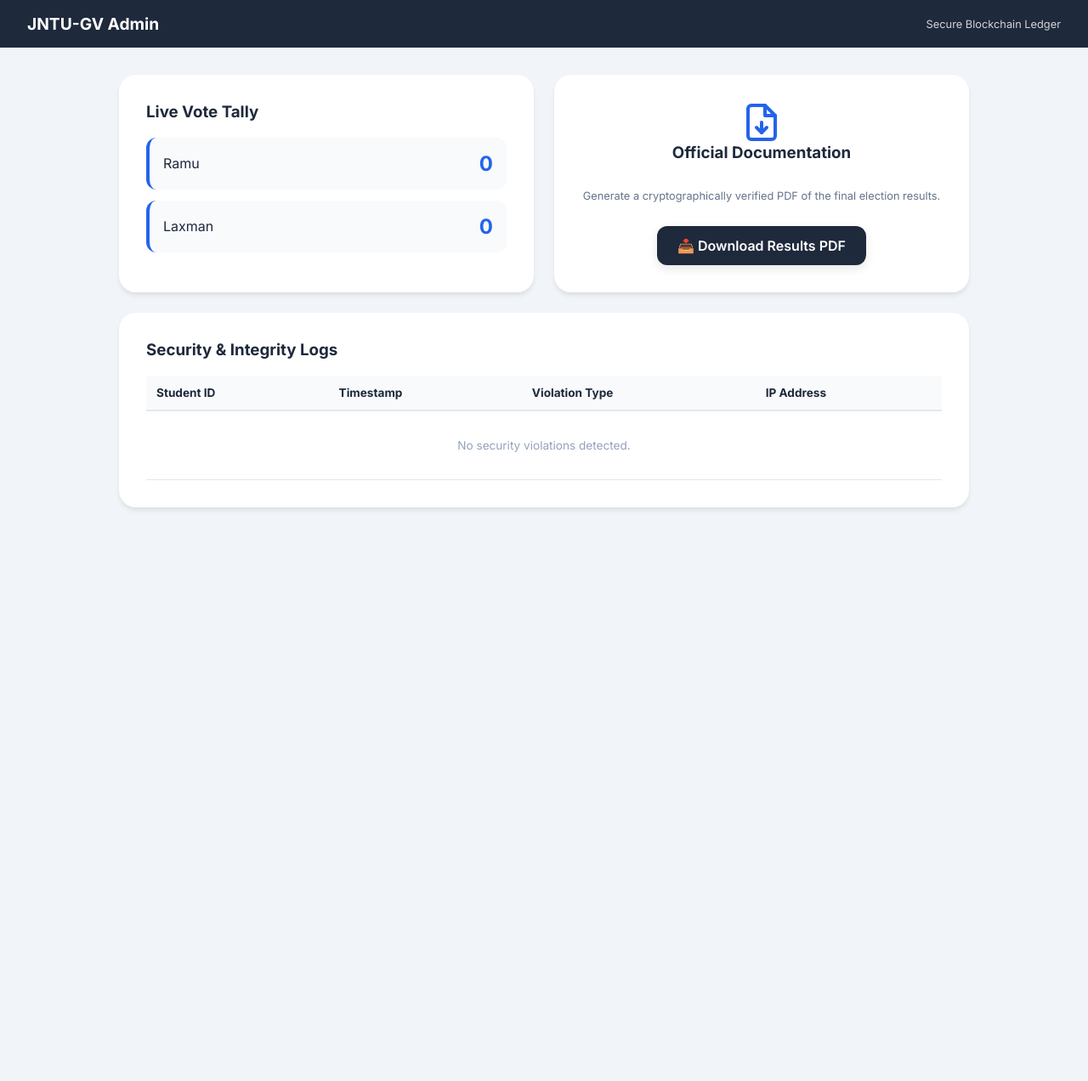
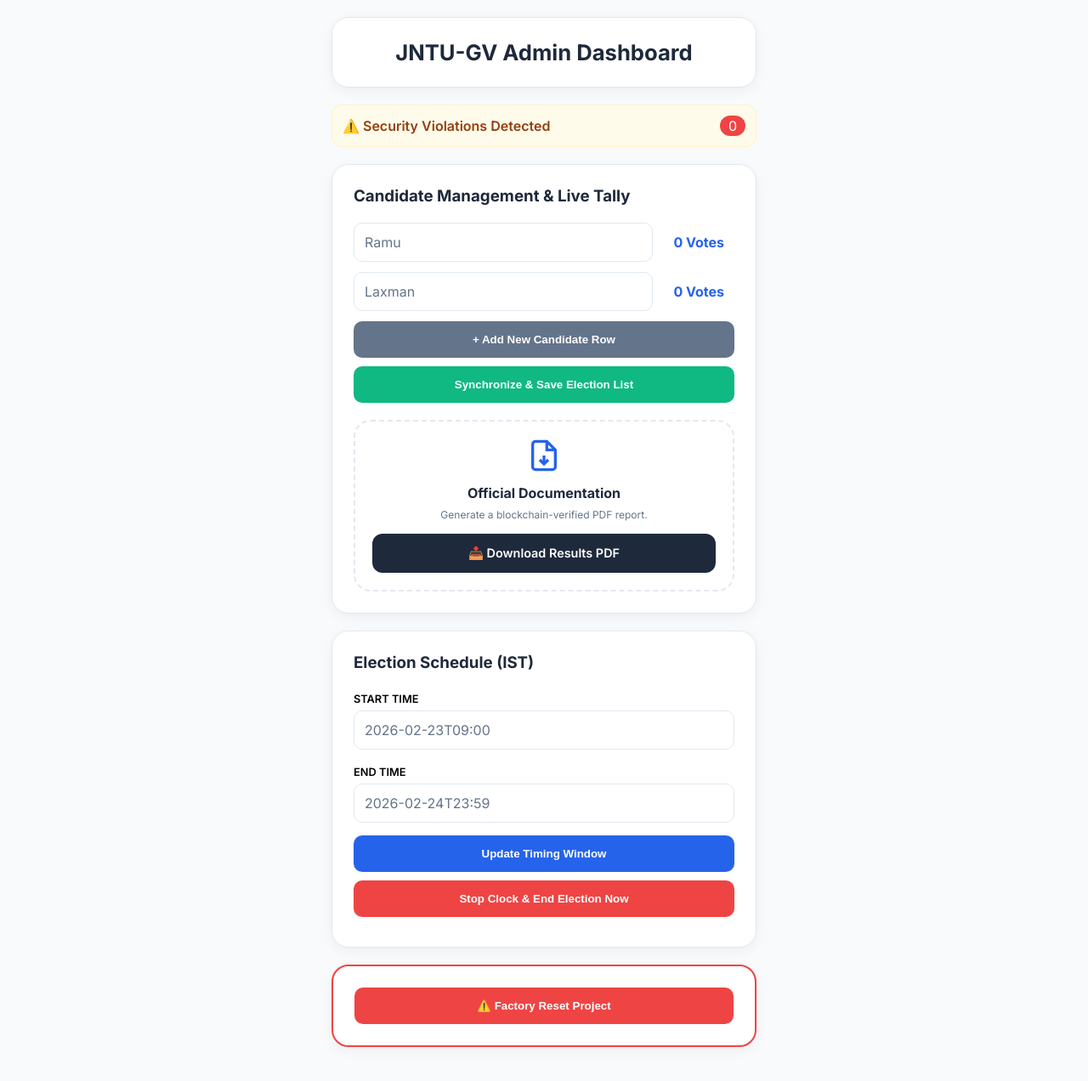
Before and after one commit to prudhvi16131/jntugv-voting-system, a Flask app: page /admin-results/JNTUGV_SECRET in a window 1280 px wide. Shown: the whole page at 85% size. Before the commit the page ends 600 px from the top, so only its background shows below. Run offline with Flask 3, Linux system fonts and the light colour scheme.

Commit message:
Integrated PDF report download and Pic 1 admin styling

```diff
--- a/app.py
+++ b/app.py
@@ -6,7 +6,7 @@ import pytz
 from io import BytesIO
 from flask import Flask, render_template, request, jsonify, make_response
 
-# PDF Library
+# PDF Libraries
 from reportlab.pdfgen import canvas
 from reportlab.lib.pagesizes import letter
 from reportlab.lib import colors
@@ -87,6 +87,7 @@ def cast_vote():
     student_id = request.form.get('student_id', '').upper().strip()
     candidate = request.form.get('candidate')
 
+    # IP Cleaning
     raw_ip = request.headers.get('X-Forwarded-For', request.remote_addr)
     user_ip = raw_ip.split(',')[0].strip() if raw_ip and ',' in raw_ip else raw_ip
 
@@ -118,9 +119,10 @@ def audit_portal():
             if result: break
     return render_template('audit.html', searched_id=searched_id, result=result)
 
-# --- NEW: PDF DOWNLOAD ROUTE ---
+# --- PDF REPORT DOWNLOAD ROUTE ---
 @app.route(f'/download-results/{ADMIN_SECRET}')
 def download_results():
+    symbol_map = {c['name']: c['symbol'] for c in ELECTION_SETTINGS["candidates"]}
     vote_counts = {c['name']: blockchain.get_vote_count(c['name']) for c in ELECTION_SETTINGS["candidates"]}
     total_votes = sum(vote_counts.values())
     winner = max(vote_counts, key=vote_counts.get) if total_votes > 0 else "N/A"
@@ -129,28 +131,54 @@ def download_results():
     p = canvas.Canvas(buffer, pagesize=letter)
     width, height = letter
 
-    p.setFillColor(colors.HexColor("#1e293b"))
-    p.setFont("Helvetica-Bold", 22)
-    p.drawCentredString(width/2, height - 60, "JNTU-GV E-VOTING REPORT")
+    # Theme Colors
+    slate_dark = colors.HexColor("#1e293b")
+    blue_accent = colors.HexColor("#2563eb")
+    slate_light = colors.HexColor("#64748b")
 
+    # Header
+    p.setFillColor(slate_dark)
+    p.rect(0, height - 100, width, 100, fill=1, stroke=0)
+    p.setFillColor(colors.white)
+    p.setFont("Helvetica-Bold", 24)
+    p.drawString(50, height - 60, "OFFICIAL ELECTION REPORT")
     p.setFont("Helvetica", 10)
-    p.setFillColor(colors.grey)
-    p.drawCentredString(width/2, height - 80, f"Generated: {datetime.now(IST).strftime('%d/%m/%Y %H:%M:%S')} IST")
+    p.drawString(50, height - 80, f"JNTU-GV Blockchain Ledger | Generated: {datetime.now(IST).strftime('%d %b %Y, %H:%M')}")
 
-    p.setStrokeColor(colors.HexColor("#2563eb"))
-    p.line(50, height - 100, width - 50, height - 100)
-
+    # Summary
     p.setFillColor(colors.black)
     p.setFont("Helvetica-Bold", 14)
-    p.drawString(50, height - 140, "Election Summary")
+    p.drawString(50, height - 150, "ELECTION SUMMARY")
+    p.setStrokeColor(blue_accent)
+    p.line(50, height - 155, 200, height - 155)
+
+    # Winner Box
+    p.setFillColor(colors.HexColor("#f1f5f9"))
+    p.roundRect(50, height - 230, width - 100, 60, 10, fill=1, stroke=0)
+    p.setFillColor(slate_dark)
+    p.setFont("Helvetica-Bold", 12)
+    p.drawString(70, height - 195, "DECLARED WINNER:")
+    p.setFillColor(blue_accent)
+    p.setFont("Helvetica-Bold", 20)
+    winner_symbol = symbol_map.get(winner, "")
+    p.drawString(70, height - 218, f"{winner_symbol} {winner.upper()}")
+
+    # Table
+    y = height - 300
+    p.setFillColor(slate_dark)
+    p.setFont("Helvetica-Bold", 12)
+    p.drawString(50, y, "SYMBOL & CANDIDATE NAME")
+    p.drawRightString(width - 50, y, "VOTE COUNT")
+    p.line(50, y - 5, width - 50, y - 5)
+
+    y -= 35
     p.setFont("Helvetica", 12)
-    p.drawString(70, height - 165, f"Total Votes Polled: {total_votes}")
-    p.drawString(70, height - 185, f"Official Winner: {winner}")
-
-    y = height - 260
+    p.setFillColor(colors.black)
     for name, count in vote_counts.items():
-        p.drawString(60, y, f"{name}: {count} Votes")
-        y -= 25
+        symbol = symbol_map.get(name, "")
+        p.drawString(50, y, f"{symbol}  {name}")
+        p.drawRightString(width - 50, y, str(count))
+        y -= 35
 
     p.showPage()
     p.save()
@@ -158,7 +186,7 @@ def download_results():
     buffer.close()
 
     response = make_response(pdf)
-    response.headers['Content-Disposition'] = f"attachment; filename=Results.pdf"
+    response.headers['Content-Disposition'] = "attachment; filename=Election_Results_Final.pdf"
     response.headers['Content-Type'] = 'application/pdf'
     return response
 
--- a/templates/results.html
+++ b/templates/results.html
@@ -3,182 +3,186 @@
 <head>
     <meta charset="UTF-8">
     <meta name="viewport" content="width=device-width, initial-scale=1.0">
-    <title>Admin Dashboard | JNTU-GV</title>
+    <title>JNTU-GV | Admin Dashboard</title>
     <link href="https://fonts.googleapis.com/css2?family=Inter:wght@400;600;700&display=swap" rel="stylesheet">
     <style>
-        :root {
-            --primary-dark: #1e293b;
-            --accent-blue: #2563eb;
-            --bg-light: #f1f5f9;
-        }
-
+        /* DESIGN FROM PIC 1 */
         body {
             margin: 0;
             font-family: 'Inter', sans-serif;
-            background-color: var(--bg-light);
-            color: var(--primary-dark);
+            background-color: #f8fafc;
+            display: flex;
+            justify-content: center;
+            padding: 20px;
         }
 
-        .navbar {
-            background: var(--primary-dark);
-            color: white;
-            padding: 1rem 2rem;
+        .dashboard-container {
+            width: 100%;
+            max-width: 500px;
+        }
+
+        .header-card {
+            background: white;
+            padding: 25px;
+            border-radius: 20px;
+            text-align: center;
+            box-shadow: 0 4px 15px rgba(0,0,0,0.05);
+            margin-bottom: 20px;
+            border: 1px solid #e2e8f0;
+        }
+
+        .header-card h1 {
+            margin: 0;
+            font-size: 1.6rem;
+            color: #1e293b;
+        }
+
+        .status-alert {
+            background: #fffbeb;
+            border: 1px solid #fef3c7;
+            padding: 12px;
+            border-radius: 12px;
             display: flex;
             justify-content: space-between;
             align-items: center;
+            margin-bottom: 20px;
         }
 
-        .container {
-            max-width: 1000px;
-            margin: 2rem auto;
-            padding: 0 1rem;
+        .section-card {
+            background: white;
+            padding: 25px;
+            border-radius: 20px;
+            box-shadow: 0 4px 15px rgba(0,0,0,0.05);
+            margin-bottom: 20px;
+            border: 1px solid #e2e8f0;
         }
 
-        .admin-grid {
-            display: grid;
-            grid-template-columns: 1fr 1fr;
-            gap: 1.5rem;
+        .section-card h3 {
+            margin-top: 0;
+            margin-bottom: 20px;
+            color: #1e293b;
         }
 
-        .admin-card {
-            background: white;
-            padding: 2rem;
-            border-radius: 20px;
-            box-shadow: 0 4px 6px -1px rgba(0,0,0,0.1);
+        /* VOTE ITEM DESIGN FROM PIC 1 */
+        .vote-row {
+            display: flex;
+            align-items: center;
+            gap: 12px;
+            margin-bottom: 12px;
         }
 
-        .full-width { grid-column: 1 / -1; }
-
-        h2, h3 { margin-top: 0; }
-
-        .vote-item {
-            display: flex;
-            justify-content: space-between;
-            align-items: center;
-            padding: 1rem;
-            background: #f8fafc;
-            border-radius: 12px;
-            margin-bottom: 0.8rem;
-            border-left: 4px solid var(--accent-blue);
+        .candidate-box {
+            flex: 1;
+            padding: 12px;
+            border: 1px solid #e2e8f0;
+            border-radius: 10px;
+            color: #64748b;
         }
 
-        .vote-count {
-            font-size: 1.5rem;
+        .vote-count-display {
+            padding: 12px;
             font-weight: 700;
-            color: var(--accent-blue);
+            color: #2563eb;
+            min-width: 60px;
+            text-align: right;
         }
 
-        .log-table {
-            width: 100%;
-            border-collapse: collapse;
-            margin-top: 1rem;
-            font-size: 0.85rem;
+        /* DOCUMENTATION COLUMN DESIGN FROM PIC 2 */
+        .doc-column {
+            background: #ffffff;
+            border: 2px dashed #e2e8f0;
+            padding: 20px;
+            border-radius: 20px;
+            text-align: center;
+            margin-top: 10px;
         }
 
-        .log-table th {
-            text-align: left;
-            padding: 0.75rem;
-            background: #f8fafc;
-            border-bottom: 2px solid #e2e8f0;
-        }
-
-        .log-table td {
-            padding: 0.75rem;
-            border-bottom: 1px solid #e2e8f0;
-        }
-
-        .badge {
-            padding: 0.25rem 0.6rem;
-            border-radius: 99px;
-            font-size: 0.7rem;
-            font-weight: 600;
-        }
-
-        .badge-red { background: #fee2e2; color: #991b1b; }
-
-        /* PDF Button Styling */
         .btn-download {
-            display: inline-block;
-            background: var(--primary-dark);
+            display: block;
+            background: #1e293b;
             color: white;
-            padding: 0.8rem 1.5rem;
+            padding: 14px;
             border-radius: 12px;
             text-decoration: none;
             font-weight: 600;
-            margin-top: 1rem;
-            transition: all 0.3s ease;
-            box-shadow: 0 4px 12px rgba(0,0,0,0.1);
+            font-size: 0.9rem;
+            margin-top: 15px;
+            transition: 0.2s;
         }
 
         .btn-download:hover {
-            background: var(--accent-blue);
-            transform: translateY(-2px);
+            background: #334155;
         }
+
+        /* BUTTONS FROM PIC 1 */
+        .btn-action {
+            width: 100%;
+            padding: 14px;
+            border-radius: 10px;
+            border: none;
+            font-weight: 600;
+            margin-bottom: 10px;
+            cursor: pointer;
+        }
+
+        .btn-sync { background: #10b981; color: white; }
+        .btn-timing { background: #2563eb; color: white; }
+        .btn-stop { background: #ef4444; color: white; }
     </style>
 </head>
 <body>
 
-<div class="navbar">
-    <div style="font-weight: 700; font-size: 1.2rem;">JNTU-GV Admin</div>
-    <div style="font-size: 0.8rem; opacity: 0.8;">Secure Blockchain Ledger</div>
-</div>
+<div class="dashboard-container">
+    <div class="header-card">
+        <h1>JNTU-GV Admin Dashboard</h1>
+    </div>
 
-<div class="container">
-    <div class="admin-grid">
+    <div class="status-alert">
+        <span style="color: #92400e; font-weight: 600;">⚠️ Security Violations Detected</span>
+        <span style="background: #ef4444; color: white; padding: 2px 10px; border-radius: 50px;">{{ logs|length }}</span>
+    </div>
 
-        <div class="admin-card">
-            <h3>Live Vote Tally</h3>
-            {% for name, count in vote_counts.items() %}
-            <div class="vote-item">
-                <span>{{ name }}</span>
-                <span class="vote-count">{{ count }}</span>
-            </div>
-            {% endfor %}
+    <div class="section-card">
+        <h3>Candidate Management & Live Tally</h3>
+        {% for name, count in vote_counts.items() %}
+        <div class="vote-row">
+            <div class="candidate-box">{{ name }}</div>
+            <div class="vote-count-display">{{ count }} Votes</div>
         </div>
+        {% endfor %}
 
-        <div class="admin-card" style="display: flex; flex-direction: column; justify-content: center; align-items: center; text-align: center;">
-            <svg width="48" height="48" viewBox="0 0 24 24" fill="none" stroke="#2563eb" stroke-width="2" stroke-linecap="round" stroke-linejoin="round">
+        <button class="btn-action" style="background: #64748b; color: white;">+ Add New Candidate Row</button>
+        <button class="btn-action btn-sync">Synchronize & Save Election List</button>
+
+        <div class="doc-column">
+            <svg width="40" height="40" viewBox="0 0 24 24" fill="none" stroke="#2563eb" stroke-width="2" style="margin-bottom: 10px;">
                 <path d="M14 2H6a2 2 0 0 0-2 2v16a2 2 0 0 0 2 2h12a2 2 0 0 0 2-2V8z"></path>
                 <polyline points="14 2 14 8 20 8"></polyline>
                 <line x1="12" y1="18" x2="12" y2="12"></line>
                 <polyline points="9 15 12 18 15 15"></polyline>
             </svg>
-            <h3>Official Documentation</h3>
-            <p style="font-size: 0.8rem; color: #64748b;">Generate a cryptographically verified PDF of the final election results.</p>
+            <h4 style="margin: 0; color: #1e293b;">Official Documentation</h4>
+            <p style="font-size: 0.75rem; color: #64748b; margin: 8px 0;">Generate a blockchain-verified PDF report.</p>
             <a href="/download-results/{{ settings.admin_secret }}" class="btn-download">
                 📥 Download Results PDF
             </a>
         </div>
+    </div>
 
-        <div class="admin-card full-width">
-            <h3>Security & Integrity Logs</h3>
-            <table class="log-table">
-                <thead>
-                    <tr>
-                        <th>Student ID</th>
-                        <th>Timestamp</th>
-                        <th>Violation Type</th>
-                        <th>IP Address</th>
-                    </tr>
-                </thead>
-                <tbody>
-                    {% for log in logs %}
-                    <tr>
-                        <td><strong>{{ log.id }}</strong></td>
-                        <td>{{ log.time }}</td>
-                        <td><span class="badge badge-red">{{ log.reason }}</span></td>
-                        <td style="font-family: monospace; color: #64748b;">{{ log.ip }}</td>
-                    </tr>
-                    {% endfor %}
-                    {% if not logs %}
-                    <tr>
-                        <td colspan="4" style="text-align: center; color: #94a3b8; padding: 2rem;">No security violations detected.</td>
-                    </tr>
-                    {% endif %}
-                </tbody>
-            </table>
-        </div>
+    <div class="section-card">
+        <h3>Election Schedule (IST)</h3>
+        <label style="font-size: 0.8rem; font-weight: 600;">START TIME</label>
+        <div class="candidate-box" style="margin-top:5px; margin-bottom:15px;">{{ settings.start_time }}</div>
 
+        <label style="font-size: 0.8rem; font-weight: 600;">END TIME</label>
+        <div class="candidate-box" style="margin-top:5px; margin-bottom:15px;">{{ settings.end_time }}</div>
+
+        <button class="btn-action btn-timing">Update Timing Window</button>
+        <button class="btn-action btn-stop">Stop Clock & End Election Now</button>
+    </div>
+
+    <div class="section-card" style="border: 2px solid #ef4444;">
+        <button class="btn-action btn-stop" style="margin-bottom:0;">⚠️ Factory Reset Project</button>
     </div>
 </div>
 
```
